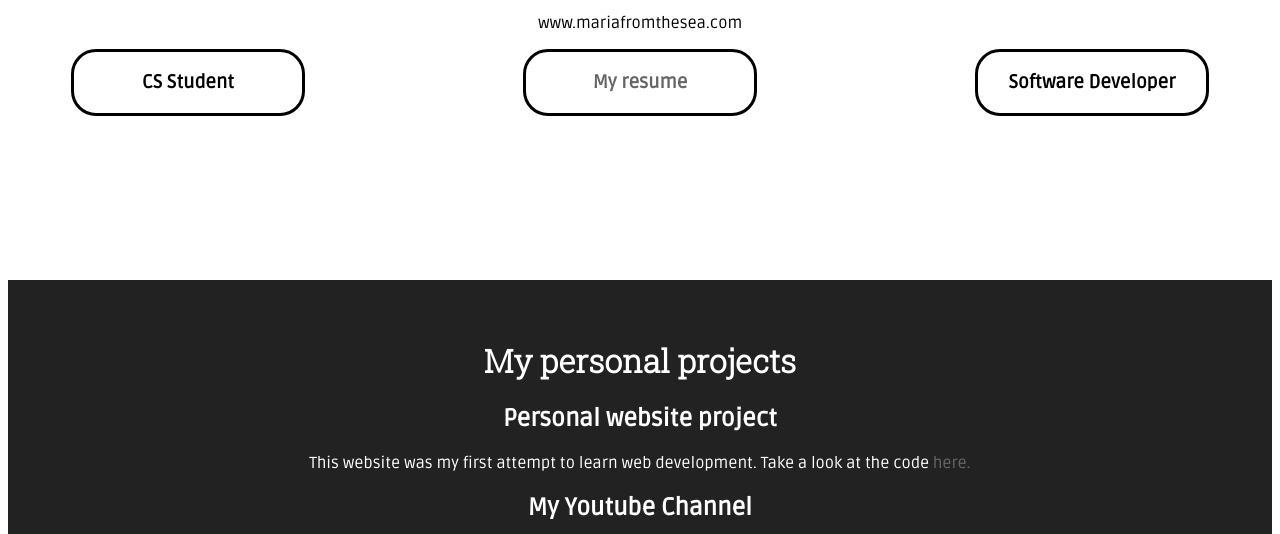
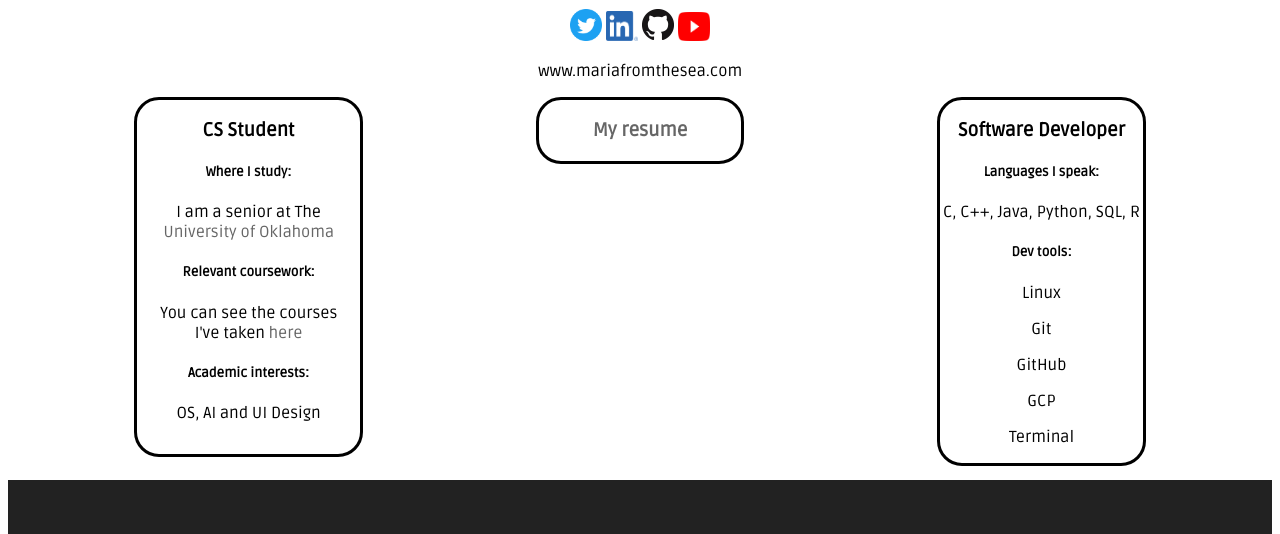
Before and after one commit to vald0007/PersonalSite, a plain HTML site: page index.html in a window 1280 px wide. Shown: the part 418-952 px from the top of the page. Drawn offline with Linux system fonts and the light colour scheme.

Commit message:
modified CSS

```diff
--- a/styles.css
+++ b/styles.css
@@ -26,11 +26,11 @@ body{
 }
 
 #studentContent{
-    display: none;
+    display: block;
 }
 
 #devContent{
-    display: none;
+    display: block;
 }
 
 .intro, .projects, .resources, .contact a, h3, h5, p, label, input[type=submit]{
@@ -67,7 +67,7 @@ body{
 }
 
 .intro{
-    padding:5%;
+    padding:10%;
     background-color: white;
     margin-bottom: 7%;
     margin-top: 1%;
@@ -90,6 +90,9 @@ a:link, a:visited{
     width: 20%;
     border: solid;
     border-radius: 25px;
+    padding-right: 1%;
+    padding-left: 1%;
+    padding-bottom: 1.5%;
 }
 
 #right{
@@ -107,7 +110,7 @@ a:link, a:visited{
 }
 
 .projects{
-    margin-top: 8%; /*This will change with the collapsible*/
+    margin-top: 15%; /*This will change with the collapsible*/
     padding: 3%;
     margin-bottom: 5%;
     text-align: center;
```
